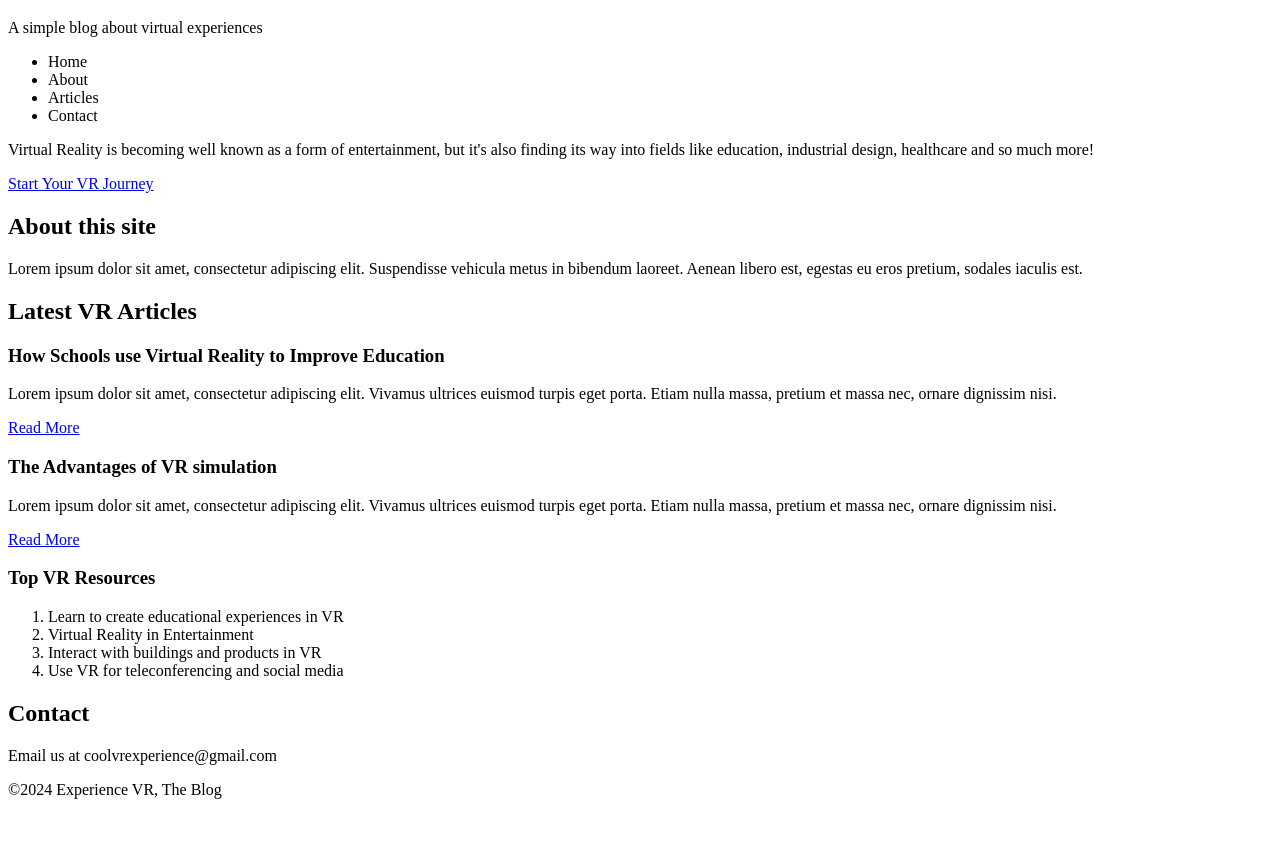
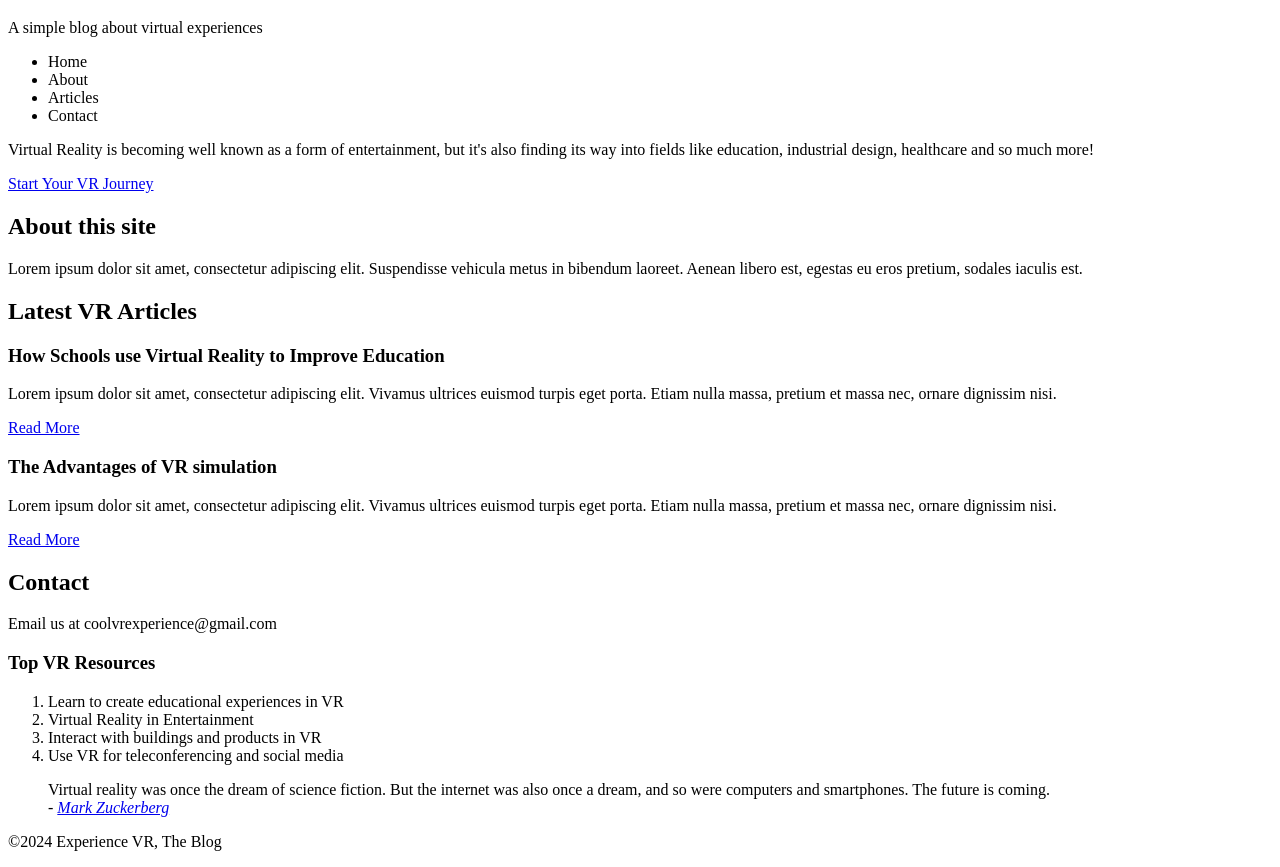
Before and after one commit to Robbiethedeveloper/WebDev, a plain HTML site: page VR Experience/index.html in a window 1280 px wide. Shown: the part 61-928 px from the top of the page. Before the commit the page ends 876 px from the top, so only its background shows below. Drawn offline with Linux system fonts and the light colour scheme.

Commit message:
Div/main/multiple footer
Reviewed Div, Main elements along with reasons to have multiple headers and footers.

```diff
--- a/VR Experience/index.html
+++ b/VR Experience/index.html
@@ -4,6 +4,7 @@
     <title>Experience VR</title>
   </head>
   <body>
+    <div>
       <header>
         <h1>Experience VR</h1>
         <p>A simple blog about virtual experiences</p>
@@ -16,11 +17,12 @@
           </ul>
         </nav>
       </header>
+      <div>
+        <p>Virtual Reality is becoming well known as a form of entertainment, but it's also finding its way into fields like education, industrial design, healthcare and so much more!</p>
+        <a href="https://teamtreehouse.com/vr" target="_blank">Start Your VR Journey</a>
+      </div>
 
-    <p>Virtual Reality is becoming well known as a form of entertainment, but it's also finding its way into fields like education, industrial design, healthcare and so much more!</p>
-
-    <a href="https://teamtreehouse.com/vr" target="_blank">Start Your VR Journey</a>
-
+      <main>
         <section>
           <h2>About this site</h2>
           <p>Lorem ipsum dolor sit amet, consectetur adipiscing elit. Suspendisse vehicula metus in bibendum laoreet. Aenean libero est, egestas eu eros pretium, sodales iaculis est.</p>
@@ -41,6 +43,11 @@
             <a href="article.html">Read More</a>
           </article>
         </section>
+        <section>
+          <h2>Contact</h2>
+          <p>Email us at coolvrexperience@gmail.com</p>
+        </section>
+      </main>
 
       <aside>
         <h3>Top VR Resources</h3>
@@ -50,14 +57,18 @@
           <li>Interact with buildings and products in VR</li>
           <li>Use VR for teleconferencing and social media</li>
         </ol>
+        <blockquote>
+          Virtual reality was once the dream of science fiction. But the internet was also once a dream, and so were computers and smartphones. The future is coming.
+          <footer>
+          - <cite><a href ="https://www.facebook.com/zuck/posts/10101319050523971
+">Mark Zuckerberg</a></cite>
+          </footer>
+        </blockquote>
       </aside>
-    <section>
-      <h2>Contact</h2>
-      <p>Email us at coolvrexperience@gmail.com</p>
-    </section>
 
       <footer>
         <p>&copy;2024 Experience VR, The Blog</p>
       </footer>
+    </div>
   </body>
 </html>
```
Also changed, not shown: VR Experience/article.html (+2 -0 lines), Information.txt. Lines whose indentation alone changed are shown as unchanged.
